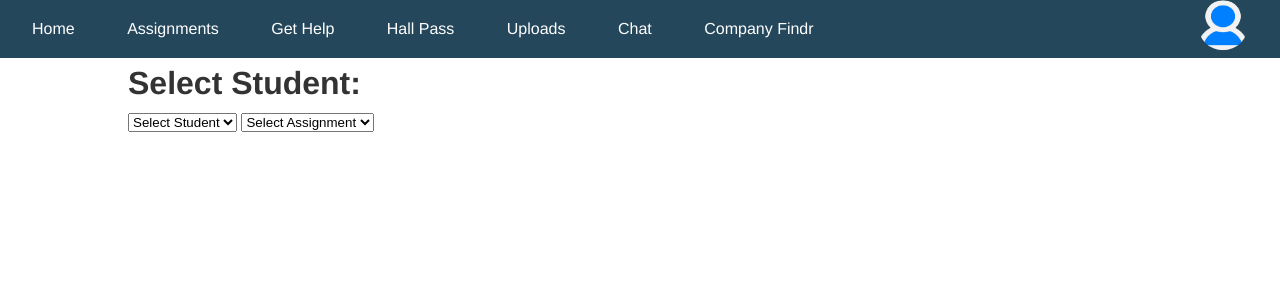
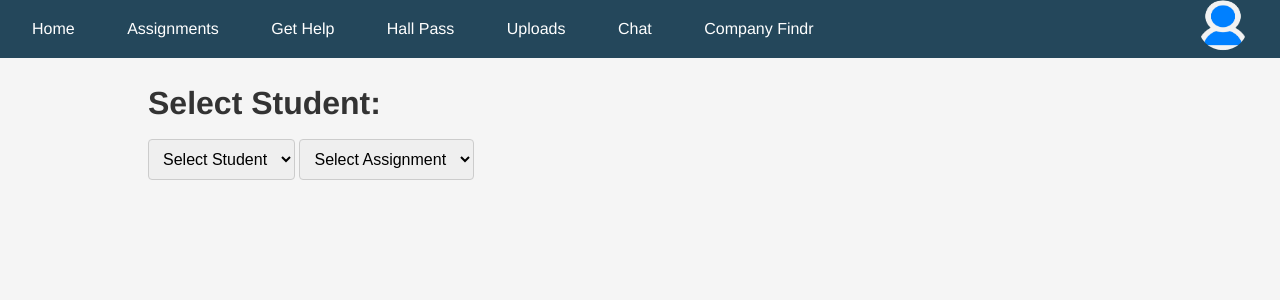
Before and after one commit to Men-In-Brown/Jobify, a Jekyll site: the page built from grades.html, in a window 1280 px wide. Shown: the top 300 px of the page. Built offline with Jekyll 4.4.1, drawn with Linux system fonts in a browser that asks for light colours.

Commit message:
grade css + adding redirect after logging in

```diff
--- a/grades.html
+++ b/grades.html
@@ -9,21 +9,57 @@
     <meta name="viewport" content="width=device-width, initial-scale=1.0">
     <title>Grade Search</title>
     <style>
+        body {
+            background-color: #f5f5f5;
+            color: #333;
+            margin: 0;
+            padding: 0;
+        }
+        main.container {
+            padding: 20px;
+        }
         table {
             border-collapse: collapse;
             width: 100%;
+            margin-top: 20px;
+            box-shadow: 0 2px 5px rgba(0,0,0,0.1);
         }
         th, td {
-            border: 1px solid black;
-            padding: 8px;
+            border: 1px solid #ddd;
+            padding: 12px;
             text-align: left;
+            font-size: 16px;
         }
         tr:nth-child(even) {
-            background-color: #f2f2f2;
+            background-color: #f9f9f9;
         }
         th {
-            background-color: #4CAF50;
+            background-color: #24475b;
             color: white;
+            font-size: 18px;
+        }
+        select {
+            margin: 10px 0;
+            padding: 10px;
+            font-size: 16px;
+            border: 1px solid #ccc;
+            border-radius: 4px;
+        }
+        #totalGrade {
+            margin-top: 20px;
+            font-size: 20px;
+            font-weight: bold;
+        }
+        button {
+            background-color: #24475b;
+            color: white;
+            padding: 10px 20px;
+            border: none;
+            border-radius: 4px;
+            cursor: pointer;
+        }
+        button:hover {
+            background-color: #1a3340;
         }
     </style>
 </head>
--- a/logintwo.html
+++ b/logintwo.html
@@ -103,6 +103,7 @@
             var username = document.getElementById("username").value;
             var password = document.getElementById("password").value;
             localStorage.setItem("username", username);
+            window.location.href = "https://men-in-brown.github.io/Jobify/home.html";
             document.getElementById("userInfo").innerHTML = "Username: " + username + "<br>Password: " + password;
             document.getElementById("login").style.display = "none";
             document.getElementById("info").style.display = "block";
```
Also changed, not shown: other parts of grades.html (+1 -3 lines).
